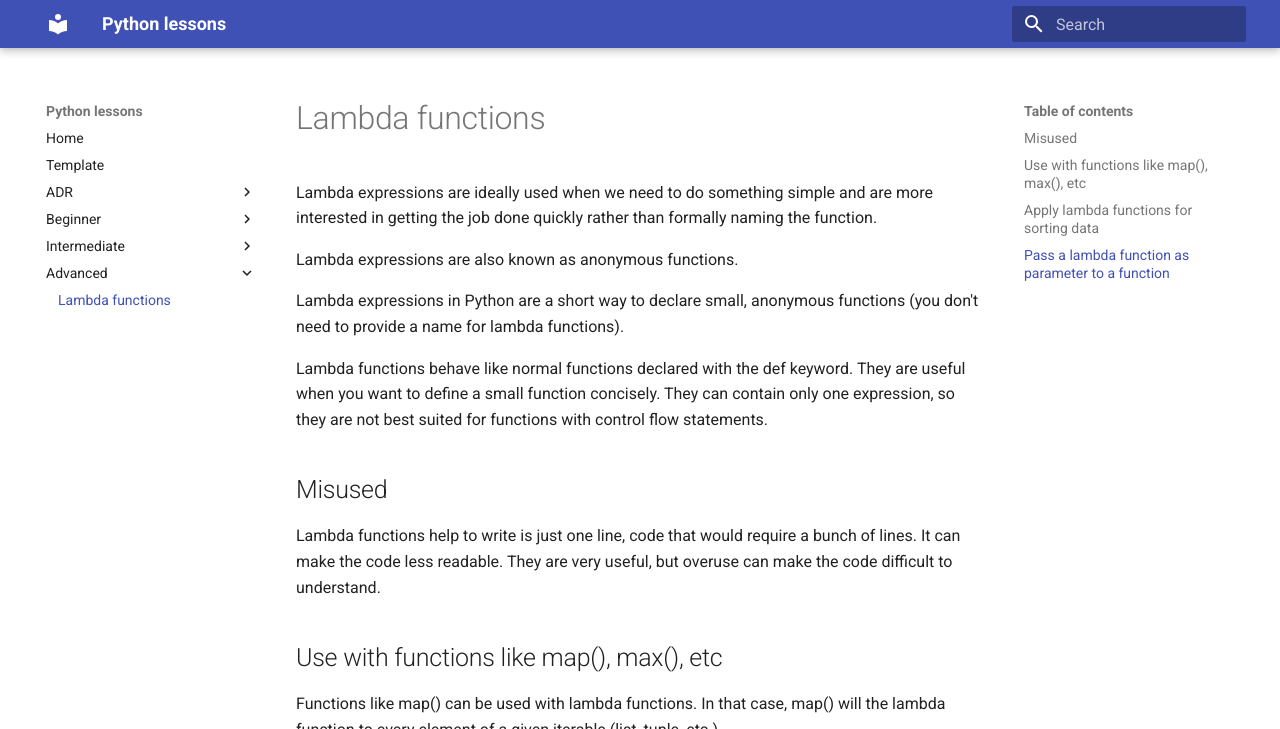
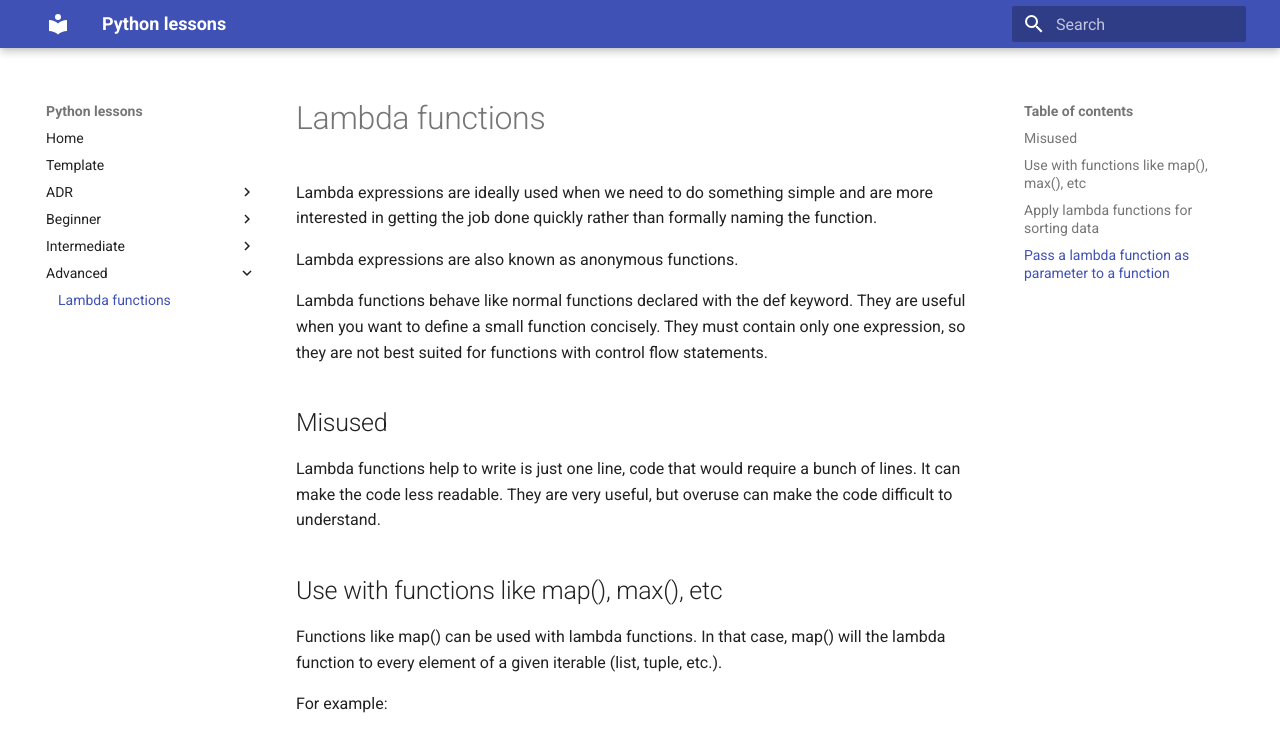
Before and after one commit to McLargo/python-lessons, an MkDocs documentation site: the page built from docs/advanced/lambda_functions.md, in a window 1280 px wide and 1392 px high, cut to the strip 0-729 px from the top of the window. Built offline with MkDocs 1.6.1 and Material for MkDocs 9.7.7, drawn with Linux system fonts in a browser that asks for light colours.

Commit message:
feat: recommendations and fixes

```diff
--- a/docs/advanced/lambda_functions.md
+++ b/docs/advanced/lambda_functions.md
@@ -6,12 +6,9 @@
 
 Lambda expressions are also known as anonymous functions.
 
-Lambda expressions in Python are a short way to declare small, anonymous
-functions (you don't need to provide a name for lambda functions).
-
 Lambda functions behave like normal functions declared with the def keyword.
 They are useful when you want to define a small function concisely.
-They can contain only one expression, so they are not best suited for functions
+They must contain only one expression, so they are not best suited for functions
 with control flow statements.
 
 ## Misused
```
Also changed, not shown: other parts of docs/advanced/lambda_functions.md (+0 -6 lines), 3 other files.
